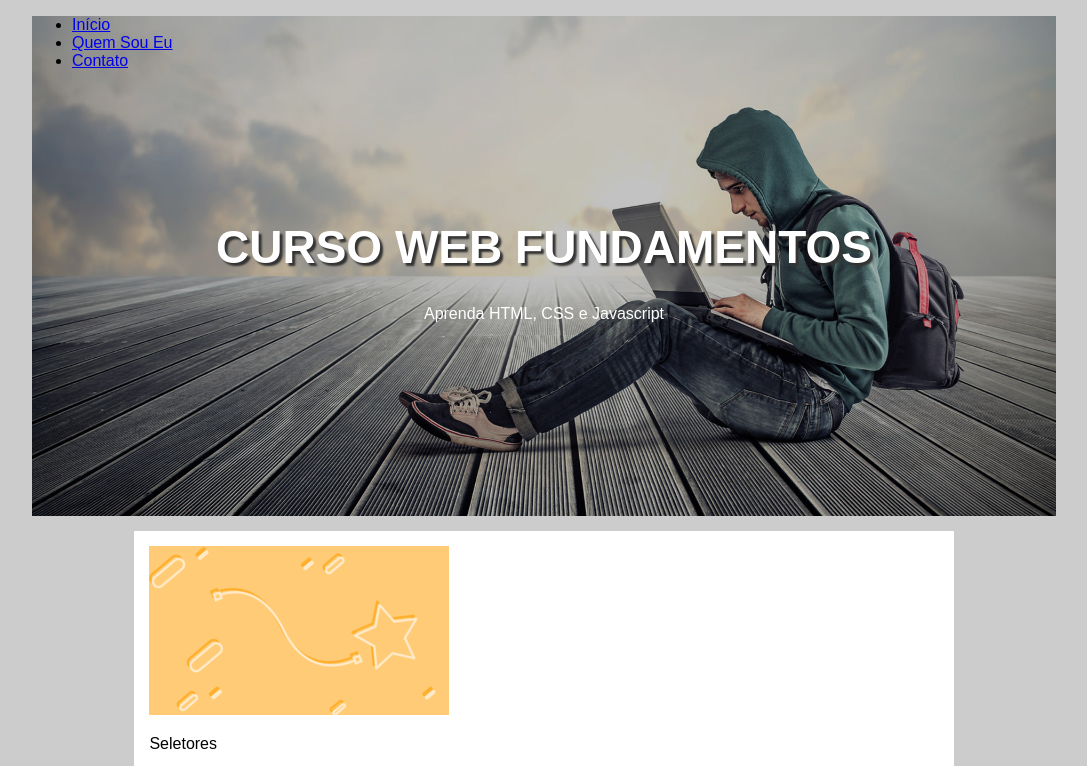
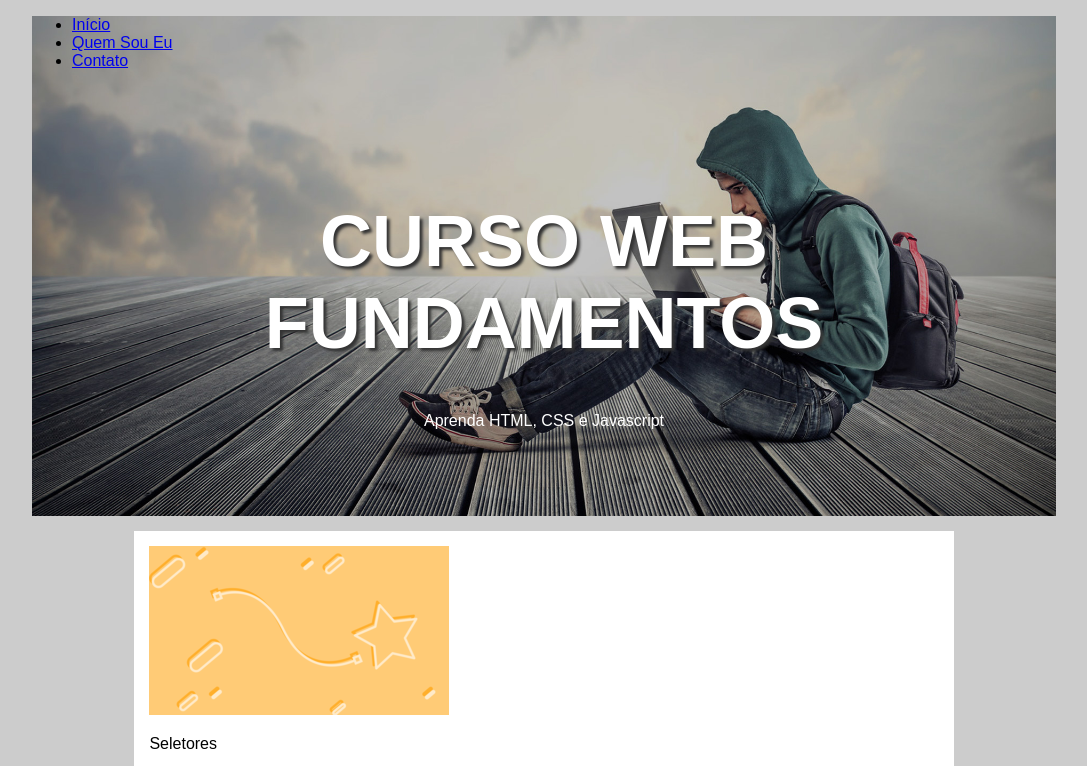
Before and after one commit to TBohonoss/CursoWebDesing, a plain HTML site: page ProjetoCSS/index.html in a window 1280 px wide. Shown: the top 766 px of the page, without its empty margins (96-1183 px from the left). Drawn offline with Linux system fonts and the light colour scheme.

Commit message:
Atualizações no arquivo style.css

```diff
--- a/ProjetoCSS/CSS/style.css
+++ b/ProjetoCSS/CSS/style.css
@@ -26,13 +26,13 @@ body {
 .hero-content {
     text-align: center;
     color: var(--branco);
-    margin-top: 150px;
+    margin-top: 130px;
 }
 
 .hero-content h1 {
     text-transform: uppercase;
-    font-size: 46px;
-    text-shadow: 3px 3px 2px var(--cinza-escuro);
+    font-size: 72px;
+    text-shadow: 3px 3px 3px var(--cinza-escuro);
 }
 
 main{
```
